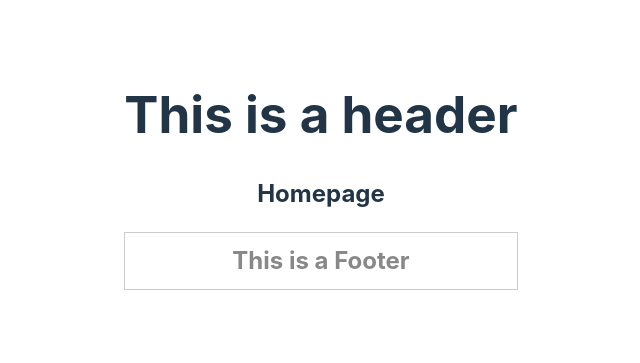
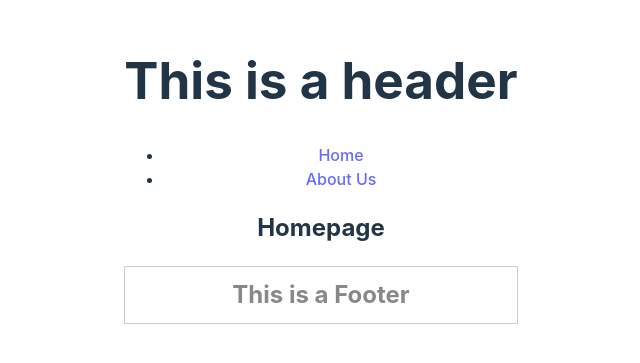
Before and after one commit to pimoGit/lc-vue-router, a Vue app: page / in a window 1280 px wide. Shown: the part 219-582 px from the top of the page, without its empty margins (319-959 px from the left). Built offline with nearby package versions, Linux system fonts and the light colour scheme.

Commit message:
aggiunta router-links

```diff
--- a/src/components/HeaderComp.vue
+++ b/src/components/HeaderComp.vue
@@ -7,6 +7,20 @@ export default {
 
 <template>
     <h1>This is a header</h1>
+    <nav>
+        <ul>
+            <li>
+                <router-link :to="{ name: 'home' }" class="nav-link">
+                    Home
+                </router-link>
+            </li>
+            <li>
+                <router-link :to="{ name: 'about' }" class="nav-link">
+                    About Us
+                </router-link>
+            </li>
+        </ul>
+    </nav>
 </template>
 
 <style lang="scss" scoped>
```
